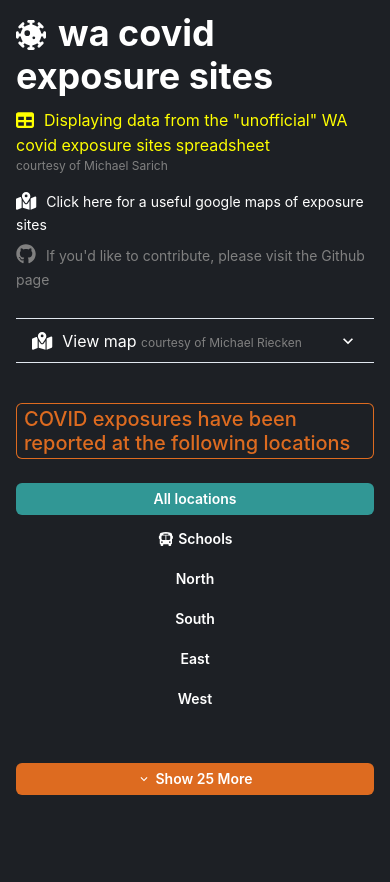
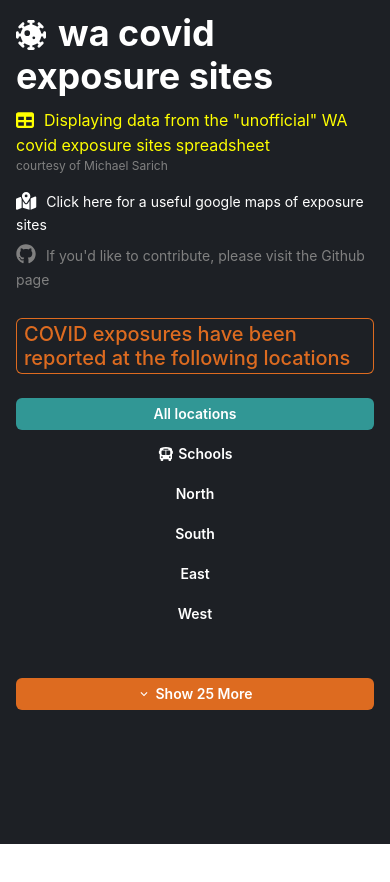
Before and after one commit to l3onwu/wa-covid-sites, a React (Create React App) app: page / in a window 390 px wide. Shown: the top 882 px of the page. After the commit the page ends 844 px from the top, so only its background shows below. Built offline with nearby package versions, Linux system fonts and the light colour scheme; no server answers.

Commit message:
Make map view responsive

```diff
--- a/src/App.js
+++ b/src/App.js
@@ -104,7 +104,7 @@ const App = () => {
         <Box color="white">
           {/* Top Bar */}
           <TopBar />
-          <Box mb={10}>
+          <Box mb={10} display={["none", "none", "block"]}>
             <AccordionMap />
           </Box>
           {/* Exposure Sites Heading */}
```
